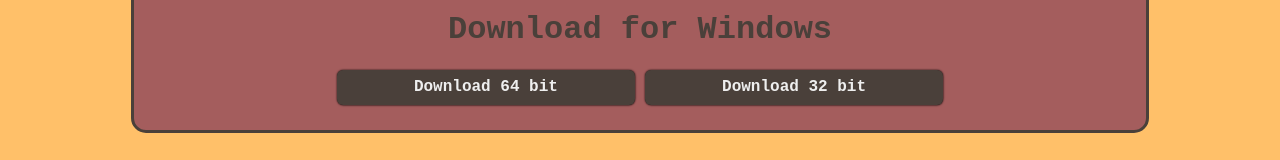
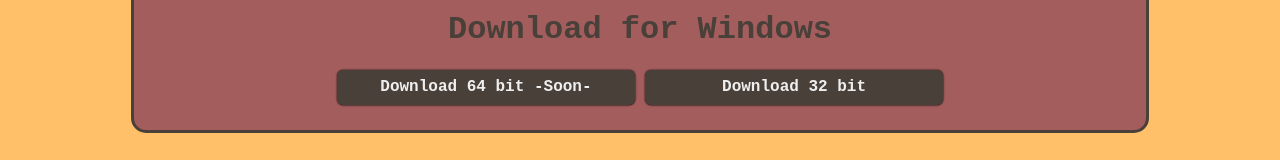
Before and after one commit to Fus3n/cnote, a plain HTML site: page index.html in a window 1280 px wide. Shown: the part 532-692 px from the top of the page. Drawn offline with Linux system fonts and the light colour scheme; a web font is replaced by a local one.

Commit message:
Update index.html

```diff
--- a/index.html
+++ b/index.html
@@ -43,7 +43,7 @@
             <li>Fixed Autoindent Lag</li>
           </ul>
         <h1>Download for Windows</h1>
-        <a href=""><button class="down_btn" >Download 64 bit</button></a>
+        <a href=""><button class="down_btn" >Download 64 bit -Soon- </button></a>
         <a href="https://github.com/Fus3n/cnote/releases/download/cnote1.2/CNote-1.0.2.exe"> <button class="down_btn">Download 32 bit</button></a>
 
 
```
